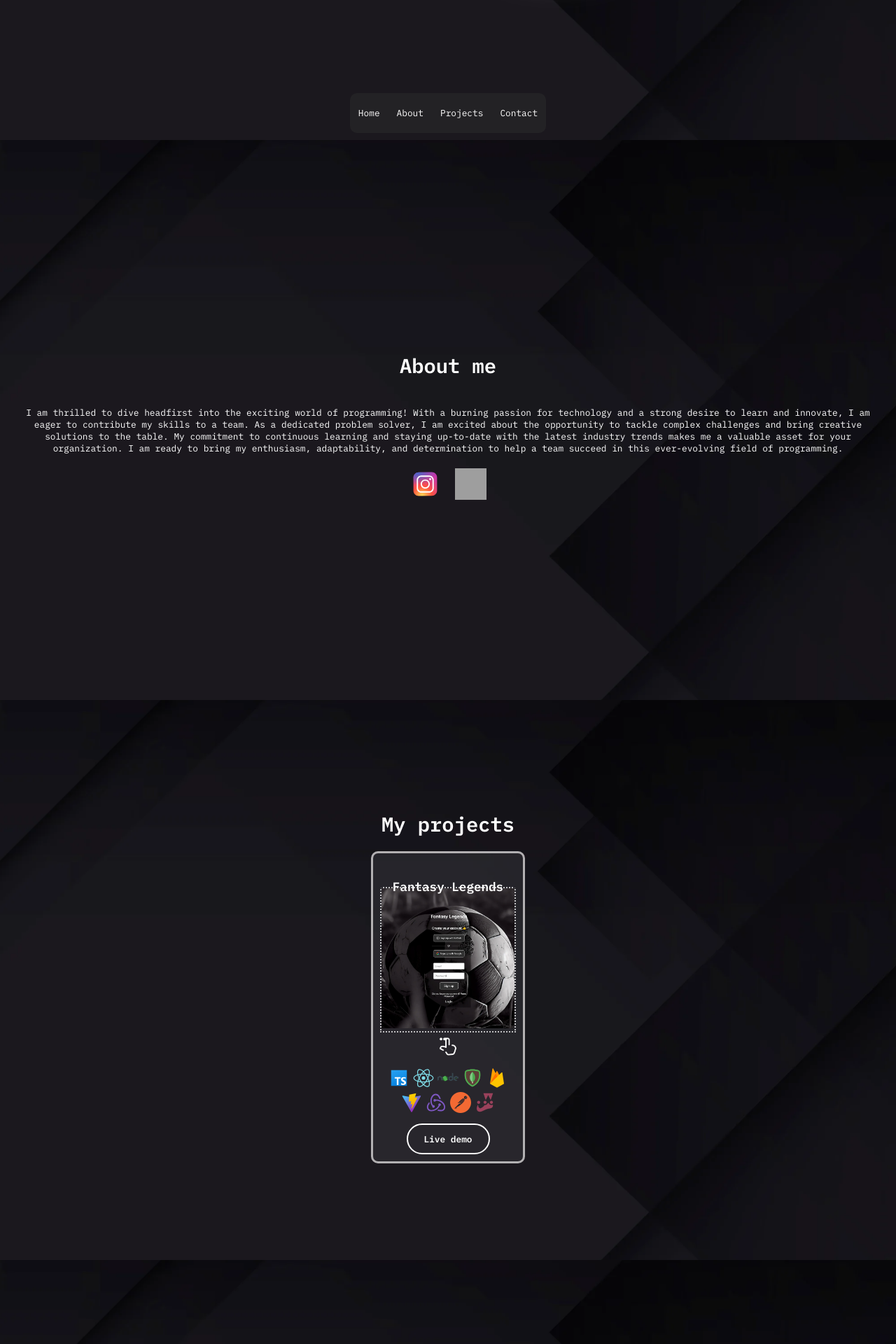
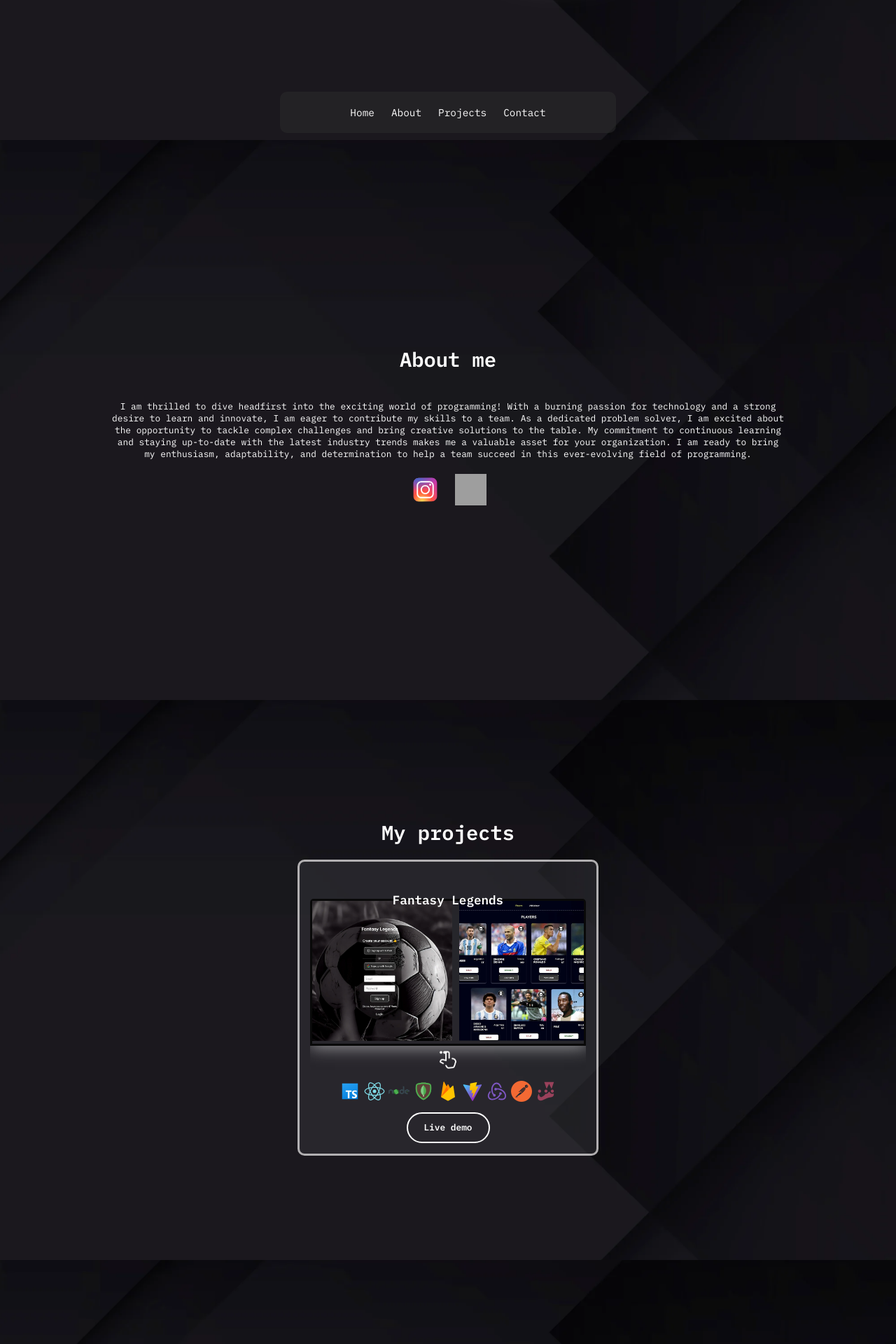
Before and after one commit to albertmc89/Portfolio, a React (Vite) app: page / in a window 1280 px wide. Shown: the part 600-2520 px from the top of the page at 70% size. Built offline with nearby package versions, Linux system fonts and the light colour scheme; grey boxes are pictures that could not be loaded.

Commit message:
Add responsive desktop to card component

```diff
--- a/src/components/About/About.css
+++ b/src/components/About/About.css
@@ -12,6 +12,7 @@
 }
 
 .about__text {
+  max-width: 1000px;
   padding: 20px;
   color: white;
   text-align: center;
--- a/src/components/Card/Card.css
+++ b/src/components/Card/Card.css
@@ -7,7 +7,7 @@
   gap: 15px;
   border: 3px solid rgba(243, 240, 240, 0.687);
   border-radius: 10px;
-  padding: 10px;
+  padding: 15px;
   background-color: rgba(56, 58, 61, 0.464);
 }
 
@@ -79,11 +79,22 @@ img {
   display: flex;
   overflow-x: scroll;
   margin: 0 auto;
-  border: 2px dotted rgba(255, 255, 255, 0.715);
+  border: 3px solid rgba(8, 8, 8, 0.947);
+  box-shadow: 1px 3px 22px rgba(253, 253, 253, 0.502);
 }
 
 @media screen and (min-width: 760px) {
   .project__title {
     left: 200px;
   }
+
+  .project {
+    width: 430px;
+  }
+
+  .carrusel__imgs {
+    flex: 0 0 200px;
+    margin: 0 10px 0 0;
+    width: 100%;
+  }
 }
--- a/src/components/Contact/Contact.css
+++ b/src/components/Contact/Contact.css
@@ -8,7 +8,7 @@
   align-items: center;
   justify-content: center;
   flex-direction: column;
-  gap: 50px;
+  gap: 80px;
 }
 
 .contact-info-upper-container {
--- a/src/components/Contact/Contact.tsx
+++ b/src/components/Contact/Contact.tsx
@@ -1,15 +1,28 @@
+import { motion } from "framer-motion";
 import "./Contact.css";
 
 const Contact = () => {
   return (
     <section className="contact" id="contact">
       <h2 className="section__title">Contact Me</h2>
-      <div className="contact-info-upper-container">
+      <motion.div
+        className="contact-info-upper-container"
+        animate={{
+          scale: [1, 1.1, 1.1, 1, 1],
+          borderRadius: ["0px", "40px", "40px", "0px", "0px"],
+        }}
+        transition={{
+          duration: 1,
+          ease: "easeInOut",
+          repeat: Infinity,
+          repeatDelay: 2,
+        }}
+      >
         <div className="contact-info-container">
           <img src="/img/email.png" alt="Email icon" width={30} height={30} />
           <a href="mailto:albertmc89@gmail.com">albertmc89@gmail.com</a>
         </div>
-      </div>
+      </motion.div>
     </section>
   );
 };
--- a/src/components/Nav/Nav.css
+++ b/src/components/Nav/Nav.css
@@ -32,4 +32,8 @@
 }
 
 @media screen and (min-width: 760px) {
+  .navigation {
+    width: 480px;
+    font-size: 0.9rem;
+  }
 }
```
